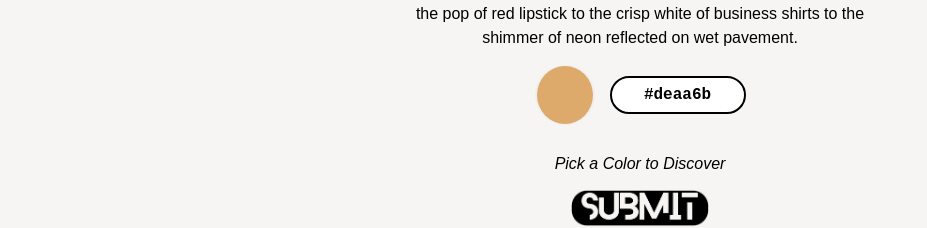
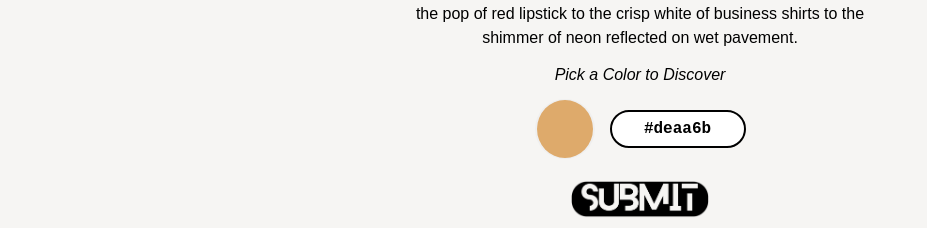
Before and after one commit to EJPlunkett/celluloid, a React (Create React App) app: page /color in a window 1280 px wide. Shown: the part 369-597 px from the top of the page, without its empty margins (0-927 px from the left). Built offline with nearby package versions, Linux system fonts and the light colour scheme; no server answers; the database is empty.

Commit message:
Update padding and move text

```diff
--- a/src/components/Color.jsx
+++ b/src/components/Color.jsx
@@ -186,7 +186,7 @@ function Color() {
             gap: 15px;
             justify-content: center;
             align-items: center;
-            margin: 20px 0;
+            margin: 10px 0;
           }
         `}
       </style>
@@ -282,8 +282,19 @@ function Color() {
         </p>
 
         {/* Original Color Picker Section */}
+        <h3 style={{
+          fontSize: '16px',
+          fontWeight: 400,
+          fontStyle: 'italic',
+          marginBottom: '15px',
+          color: '#000',
+          textAlign: 'center'
+        }}>
+          Pick a Color to Discover
+        </h3>
+
         <section style={{
-          marginBottom: '30px',
+          marginBottom: '20px',
           display: 'flex',
           alignItems: 'center',
           justifyContent: 'center',
@@ -313,17 +324,6 @@ function Color() {
             {selectedColor}
           </span>
         </section>
-
-        <h3 style={{
-          fontSize: '16px',
-          fontWeight: 400,
-          fontStyle: 'italic',
-          marginBottom: '15px',
-          color: '#000',
-          textAlign: 'center'
-        }}>
-          Pick a Color to Discover
-        </h3>
 
         <button
           onClick={handleSubmit}
```
